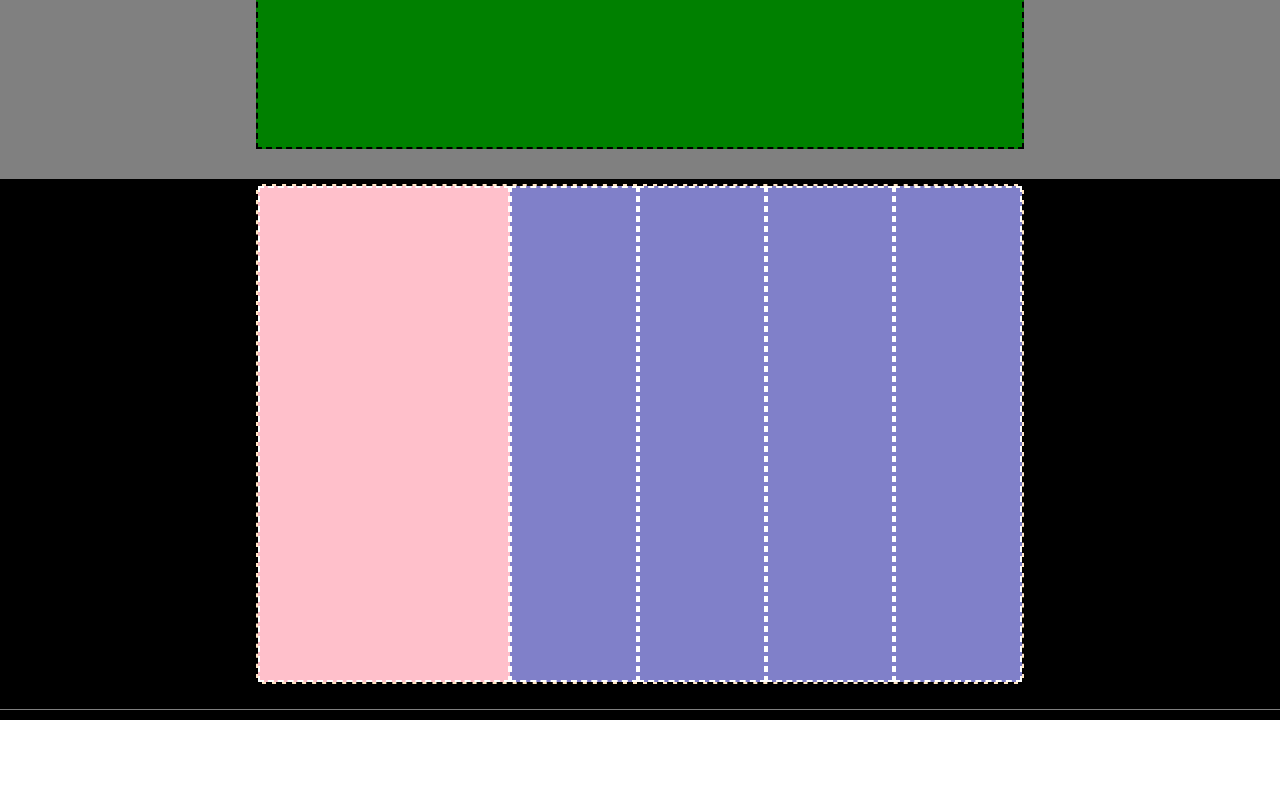
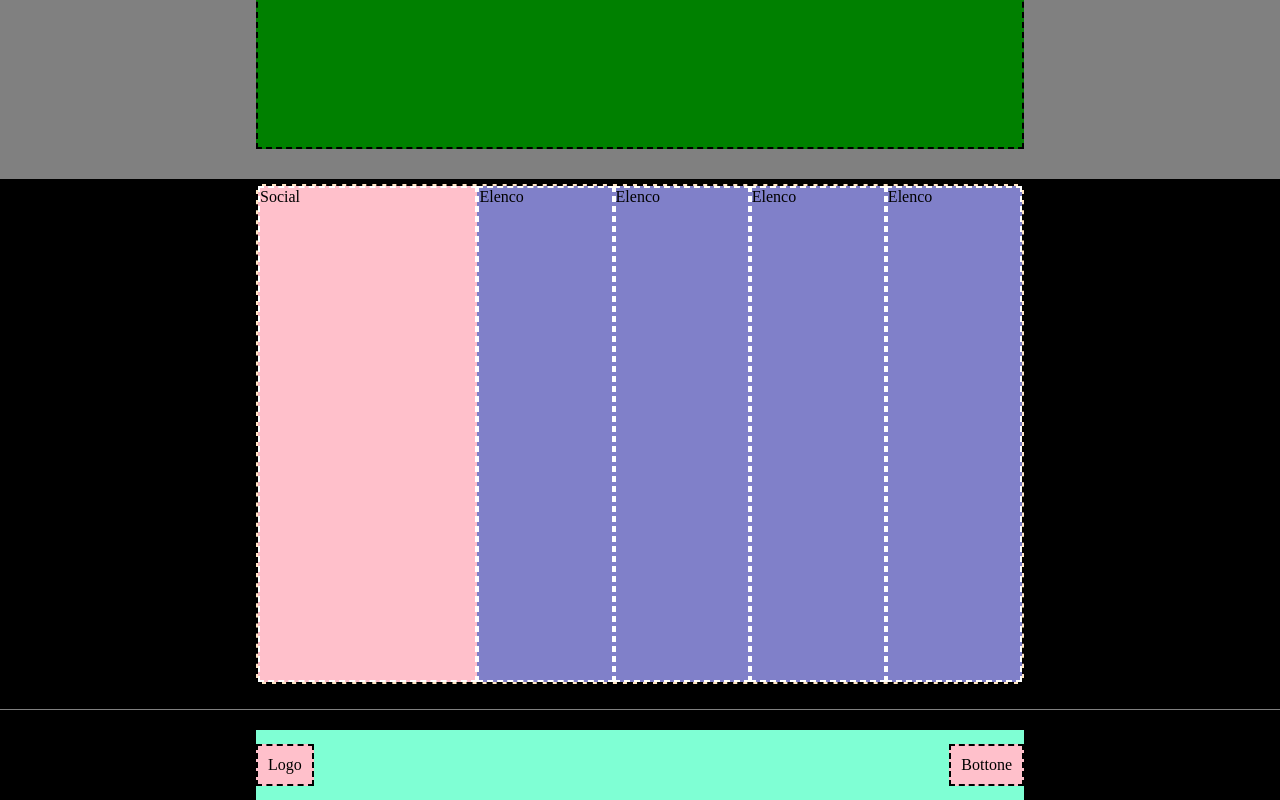
Before and after one commit to VeronicaFontana/htmlcss-struttura-discord, a plain HTML site: page index.html in a window 1280 px wide. Shown: the part 2171-2971 px from the top of the page. Before the commit the page ends 2891 px from the top, so only its background shows below. Drawn offline with Linux system fonts and the light colour scheme.

Commit message:
[ADD] Footer

```diff
--- a/css/style.css
+++ b/css/style.css
@@ -112,3 +112,23 @@
   border: 2px dashed rgb(255, 255, 255);
   flex-grow: 1;
 }
+
+.fondo{
+  padding: 20px 20% 0;
+}
+
+.fondo-box{
+  background-color: aquamarine;
+  height: 70px;
+  width: 100%;
+  padding: 20px 0;
+  display: flex;
+  justify-content: space-between;
+  align-items: center;
+}
+
+.bottom-logo, .button{
+  background-color: pink;
+  border: 2px dashed black;
+  padding: 10px;
+}
--- a/index.html
+++ b/index.html
@@ -63,16 +63,20 @@
   <footer>
     <section class="info-block">
       <div class="column-box">
-        <div class="social"></div>
-        <div class="elenco"></div>
-        <div class="elenco"></div>
-        <div class="elenco"></div>
-        <div class="elenco"></div>
+        <div class="social">Social</div>
+        <div class="elenco">Elenco</div>
+        <div class="elenco">Elenco</div>
+        <div class="elenco">Elenco</div>
+        <div class="elenco">Elenco</div>
       </div>
     </section>
 
-    <section class="fondo"></section>
-
+    <section class="fondo">
+      <div class="fondo-box">
+        <div class="bottom-logo">Logo</div>
+        <div class="button">Bottone</div>
+      </div>
+    </section>
   </footer>
   <!-- /FOOTER -->
 </body>
```
